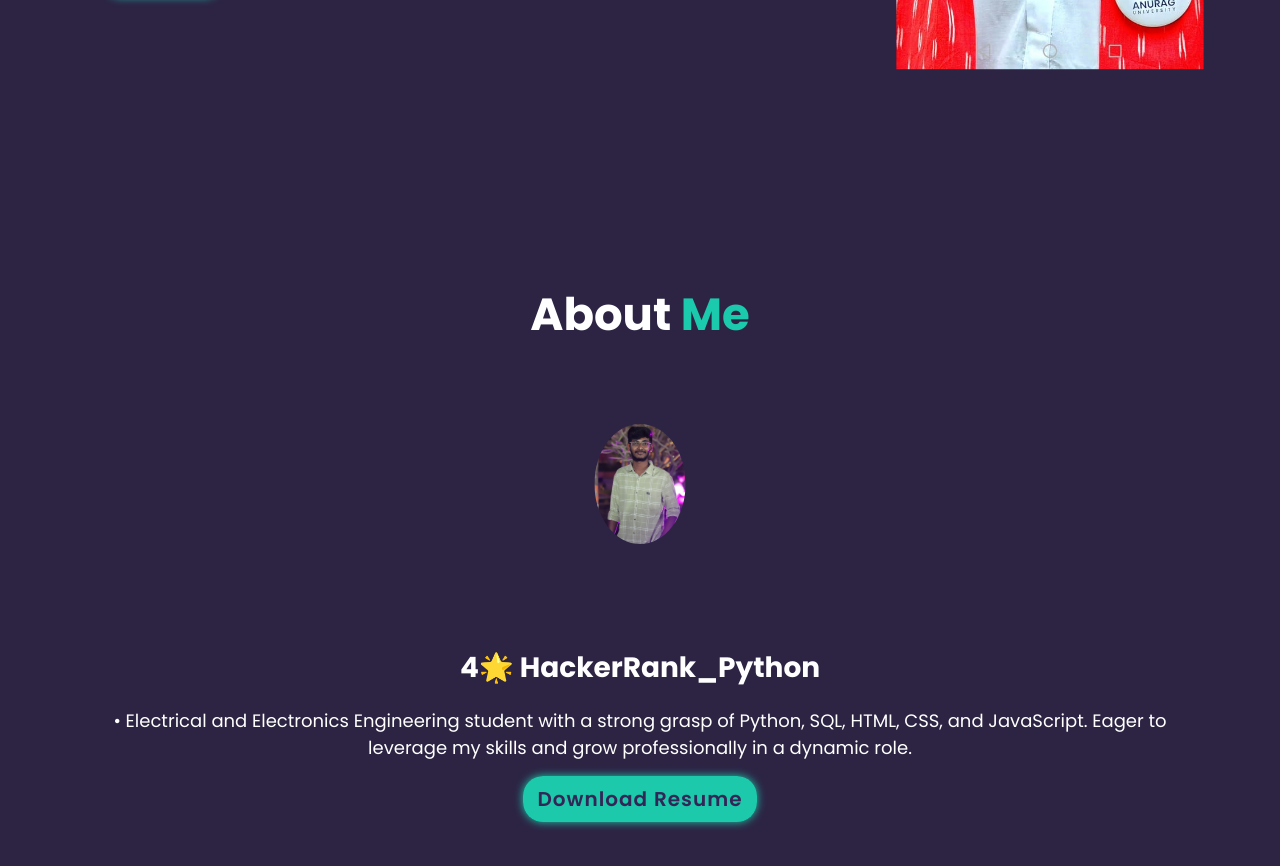
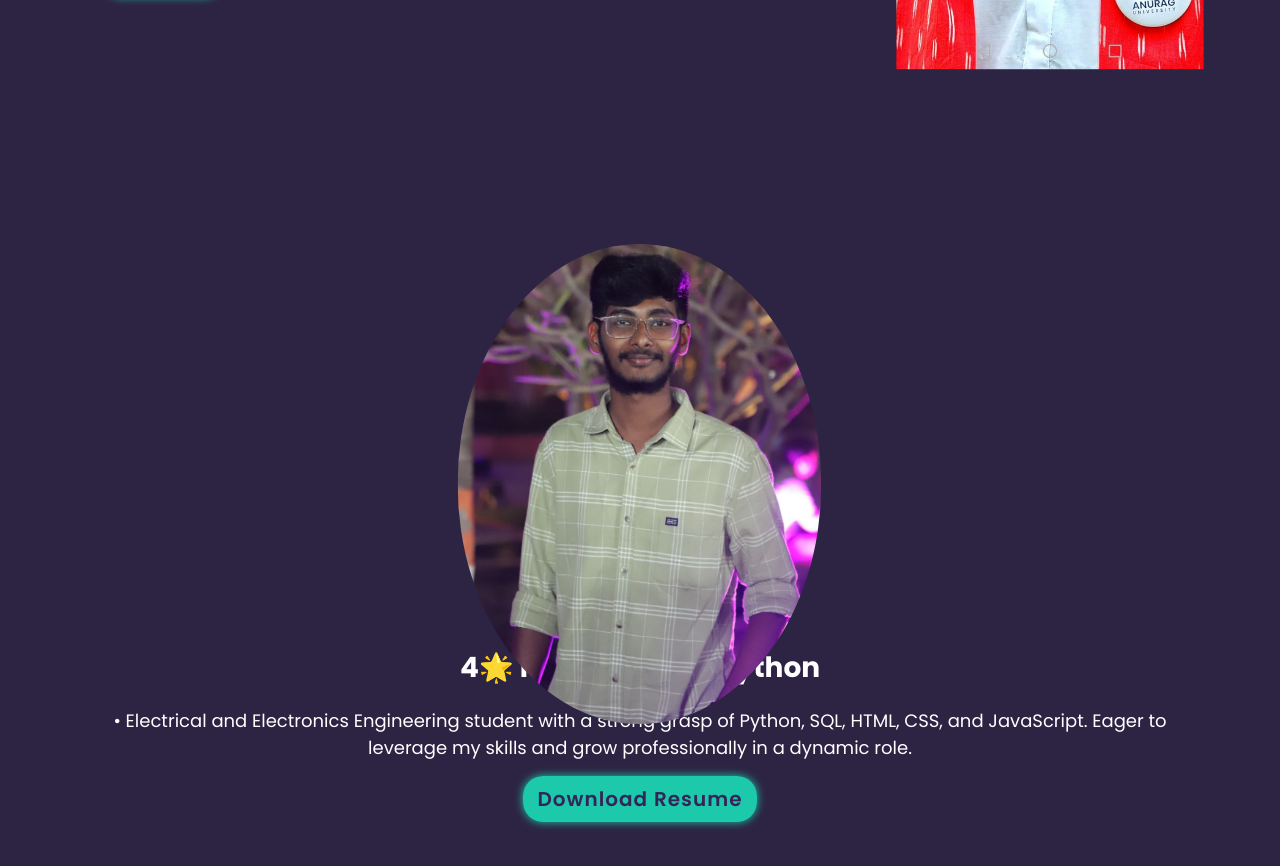
Before and after one commit to SuhasKadarla/Portfolio, a plain HTML site: page index.html in a window 1280 px wide. Shown: the part 666-1532 px from the top of the page. Drawn offline with nearby package versions, Linux system fonts and the light colour scheme.

Commit message:
Update style.css

```diff
--- a/style.css
+++ b/style.css
@@ -192,7 +192,7 @@ span{
 }
 .about-img img {
   transform: scale(1.2);
-  height: 50%;
+  height: 200%;
   border-radius: 50%;
 }
 .about-content {
```
